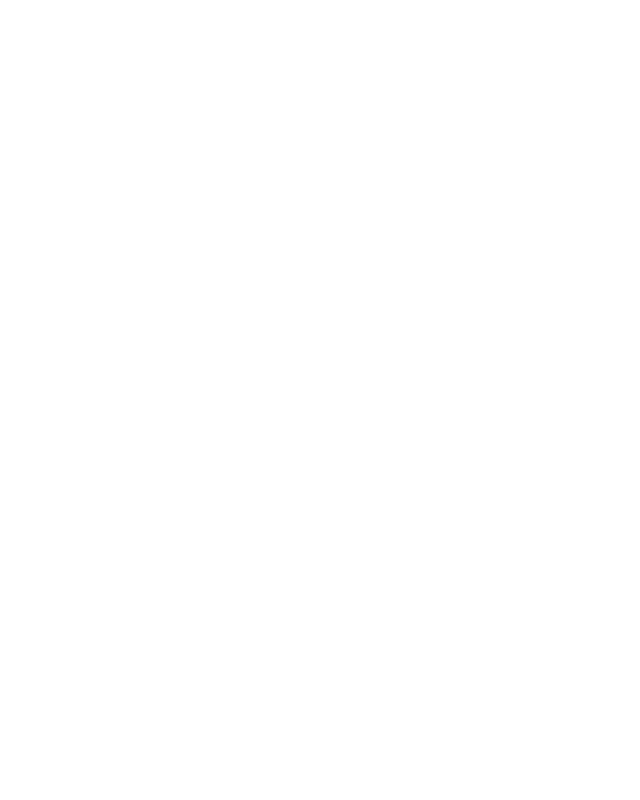
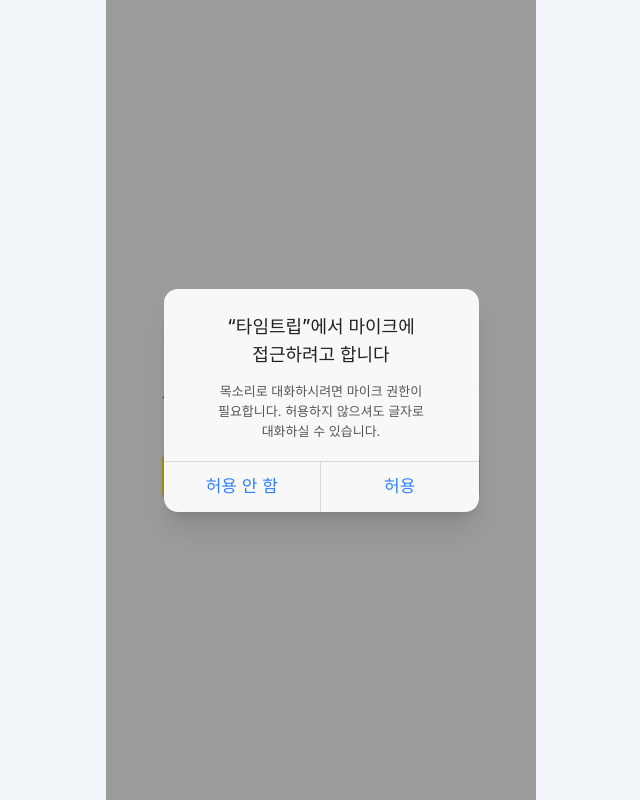
Before and after one commit to choiby7/likelion-team1-ideathon-frontend, a React (Vite) app: page /mic-permission in a window 1280 px wide. Before the commit this address had no page. Shown: the whole page, without its empty margins (319-959 px from the left). Built offline with nearby package versions, Linux system fonts and the light colour scheme.

Commit message:
마이크 엑세스 허용 화면 추가

```diff
--- a/src/main.tsx
+++ b/src/main.tsx
@@ -6,6 +6,7 @@ import ChatPage from "./pages/ChatPage";
 import AutobiographyPage from "./pages/AutobiographyPage";
 import MemoirReaderPage from "./pages/MemoirReaderPage";
 import OnboardingPage from "./pages/OnboardingPage";
+import MicPermissionPage from "./pages/MicPermissionPage";
 
 ReactDOM.createRoot(document.getElementById("root")!).render(
   <React.StrictMode>
@@ -13,6 +14,7 @@ ReactDOM.createRoot(document.getElementById("root")!).render(
       <Routes>
         <Route path="/" element={<Navigate to="/onboarding" replace />} />
         <Route path="/onboarding" element={<OnboardingPage />} />
+        <Route path="/mic-permission" element={<MicPermissionPage />} />
         <Route path="/home" element={<Navigate to="/chat" replace />} />
         <Route path="/chat" element={<ChatPage />} />
         <Route path="/autobiography" element={<AutobiographyPage />} />
--- /dev/null
+++ b/src/pages/MicPermissionPage.tsx
@@ -0,0 +1,116 @@
+import { useState } from "react";
+import { useNavigate } from "react-router-dom";
+
+type SpeechError = {
+  kind:
+    | "permission-denied"
+    | "no-speech"
+    | "network"
+    | "unsupported"
+    | "unknown";
+};
+
+function errorMessage(err: SpeechError): string {
+  switch (err.kind) {
+    case "permission-denied":
+      return "마이크 권한이 필요합니다. 브라우저 설정에서 허용해 주세요.";
+    case "no-speech":
+      return "음성이 들리지 않았어요. 다시 시도해 주세요.";
+    case "network":
+      return "네트워크 문제로 음성 인식이 어려워요.";
+    case "unsupported":
+      return "이 브라우저는 음성 입력을 지원하지 않습니다.";
+    default:
+      return "음성 인식 중 문제가 발생했어요.";
+  }
+}
+
+function MicPermissionPage() {
+  const navigate = useNavigate();
+  const [message, setMessage] = useState("");
+
+  const requestMicrophonePermission = async () => {
+    if (!navigator.mediaDevices || !navigator.mediaDevices.getUserMedia) {
+      setMessage(errorMessage({ kind: "unsupported" }));
+      return;
+    }
+
+    try {
+      const stream = await navigator.mediaDevices.getUserMedia({
+        audio: true,
+      });
+
+      stream.getTracks().forEach((track) => track.stop());
+      navigate("/chat");
+    } catch {
+      setMessage(errorMessage({ kind: "permission-denied" }));
+    }
+  };
+
+  return (
+    <main className="min-h-screen bg-[#f1f4f8] flex justify-center">
+      <section className="w-full max-w-[430px] min-h-screen bg-[#9b9b9b] relative overflow-hidden flex items-center justify-center px-6">
+        {/* 배경 화면 */}
+        <div className="text-center">
+          <h1 className="text-[38px] font-medium text-[#4b3d07]">
+            타임트립
+          </h1>
+
+          <p className="mt-6 text-[21px] text-[#333]">
+            오늘도 즐거운 이야기 나누어볼까요?
+          </p>
+
+          <button className="mt-10 w-full max-w-[350px] h-[58px] rounded-[14px] bg-[#a38b13] text-[#3b3000] text-[24px] flex items-center justify-center gap-2 mx-auto">
+            <span>🎙</span>
+            오늘의 대화 시작하기
+          </button>
+        </div>
+
+        {/* iOS 스타일 권한 요청 모달 */}
+        <div className="absolute inset-0 flex items-center justify-center px-8">
+          <div className="w-[315px] rounded-[14px] bg-[#f8f8f8] overflow-hidden shadow-xl">
+            <div className="px-6 pt-6 pb-5 text-center">
+              <h2 className="text-[18px] font-medium text-[#222] leading-7">
+                “타임트립”에서 마이크에
+                <br />
+                접근하려고 합니다
+              </h2>
+
+              <p className="mt-3 text-[13px] leading-5 text-[#555]">
+                목소리로 대화하시려면 마이크 권한이
+                <br />
+                필요합니다. 허용하지 않으셔도 글자로
+                <br />
+                대화하실 수 있습니다.
+              </p>
+            </div>
+
+            <div className="grid grid-cols-2 border-t border-[#d8d8d8]">
+              <button
+                onClick={() => navigate("/chat")}
+                className="h-[50px] text-[17px] text-[#2f80ff] border-r border-[#d8d8d8] hover:bg-gray-100"
+              >
+                허용 안 함
+              </button>
+
+              <button
+                onClick={requestMicrophonePermission}
+                className="h-[50px] text-[17px] text-[#2f80ff] hover:bg-gray-100"
+              >
+                허용
+              </button>
+            </div>
+          </div>
+        </div>
+
+        {message && (
+          <p className="absolute bottom-16 px-6 text-center text-sm text-white leading-6">
+            {message}
+          </p>
+        )}
+      </section>
+    </main>
+  );
+}
+
+export default MicPermissionPage;
--- a/src/pages/OnboardingPage.tsx
+++ b/src/pages/OnboardingPage.tsx
@@ -49,7 +49,7 @@ function OnboardingPage() {
         {/* 버튼 영역 */}
         <section className="mt-36 space-y-4">
           <button
-            onClick={handleComingSoon}
+            onClick={() => navigate("/mic-permission")}
             className="w-full h-[62px] rounded-[12px] bg-[#FEE500] border-[1.5px] border-[#222] shadow-[4px_5px_0_#222] flex items-center justify-center gap-3 text-[18px] font-medium text-[#222] transition duration-200 hover:-translate-y-1 hover:shadow-[6px_7px_0_#222]"
           >
             <span className="text-[22px]">💬</span>
```
